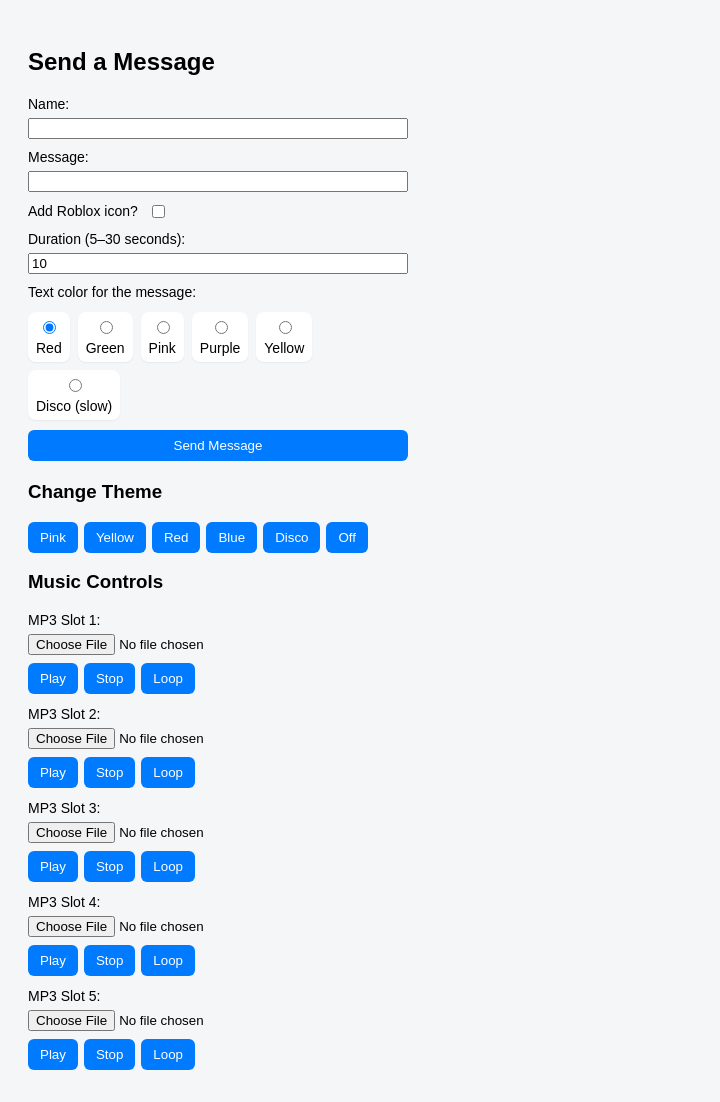
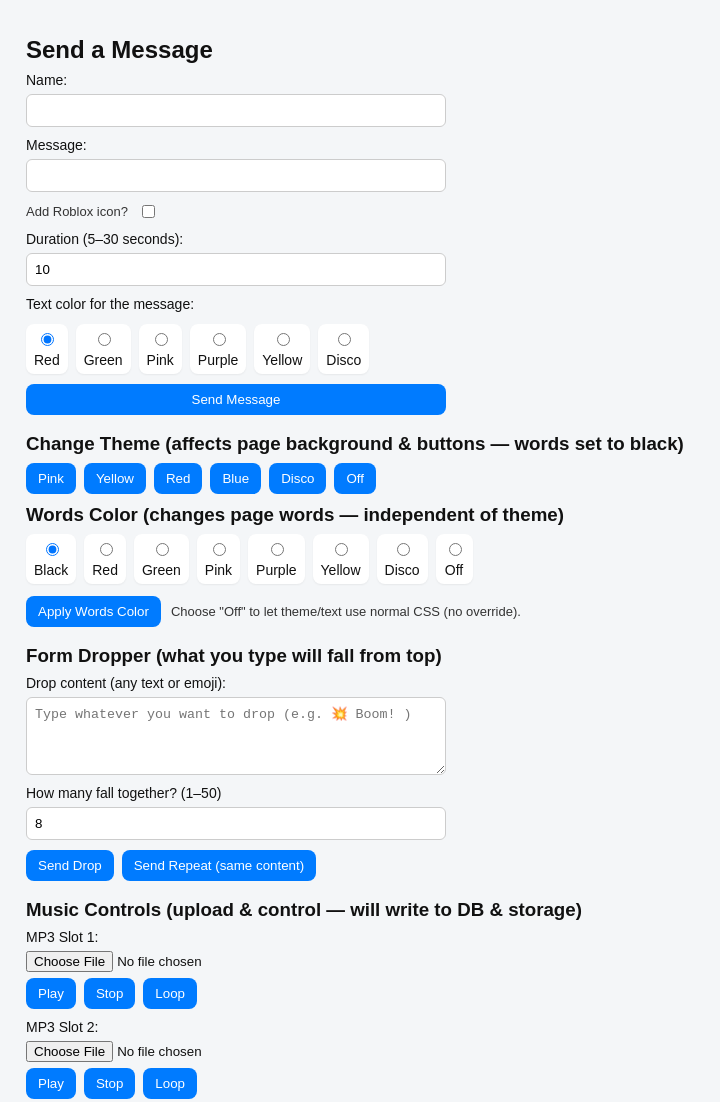
Before and after one commit to zezo20234/ADMIN, a plain HTML site: page index.html in a window 1280 px wide. Shown: the top 1102 px of the page, without its empty margins (0-720 px from the left). Drawn offline with Linux system fonts and the light colour scheme.

Commit message:
Update index.html

```diff
--- a/index.html
+++ b/index.html
@@ -1,18 +1,23 @@
 <!DOCTYPE html>
 <html lang="en">
 <head>
-  <meta charset="UTF-8" />
-  <title>Message Sender (with text color)</title>
+  <meta charset="utf-8" />
+  <title>Sender — Messages / Themes / Words Color / Drop Form</title>
   <style>
-    body { font-family: Arial, sans-serif; padding: 20px; background:#f4f6f8; }
-    form { display: grid; gap: 10px; max-width: 380px; margin-bottom:20px; }
-    label { font-size: 14px; display:flex; flex-direction:column; gap:6px; }
-    button { padding: 8px 12px; border: none; border-radius: 6px; background: #007bff; color: white; cursor: pointer; }
-    button:hover { opacity: 0.9; }
-    .theme-buttons, .music-controls { display:flex; gap:6px; flex-wrap:wrap; margin:8px 0; }
-    .music-slot { margin-bottom:12px; }
+    body { font-family: Arial, sans-serif; padding: 18px; background:#f4f6f8; color:#111; }
+    h2,h3 { margin:10px 0 8px; }
+    form { display:grid; gap:10px; max-width:420px; margin-bottom:18px; }
+    label { font-size:14px; display:flex; flex-direction:column; gap:6px; }
+    input[type="text"], input[type="number"], textarea { padding:8px; border-radius:6px; border:1px solid #ccc; }
+    button { padding:8px 12px; border:none; border-radius:8px; background:#007bff; color:white; cursor:pointer; }
+    button:hover { opacity:0.9; }
+    .row { display:flex; gap:8px; flex-wrap:wrap; align-items:center; }
+    .theme-buttons, .music-controls { display:flex; gap:8px; flex-wrap:wrap; margin:6px 0; }
     .color-options { display:flex; gap:8px; flex-wrap:wrap; margin-top:6px; }
     .color-options label { display:inline-flex; align-items:center; gap:6px; padding:6px 8px; border-radius:8px; background:#fff; box-shadow:0 1px 2px rgba(0,0,0,0.06); cursor:pointer; }
+    .music-slot { margin-bottom:10px; }
+    textarea { min-height:60px; resize:vertical; }
+    .small { font-size:13px; color:#333; }
   </style>
 </head>
 <body>
@@ -29,7 +34,7 @@
     </label>
 
     <label style="flex-direction:row; align-items:center; gap:10px;">
-      <span>Add Roblox icon?</span>
+      <span class="small">Add Roblox icon?</span>
       <input type="checkbox" id="robloxCheck">
     </label>
 
@@ -46,14 +51,14 @@
         <label><input type="radio" name="textColor" value="pink"> Pink</label>
         <label><input type="radio" name="textColor" value="purple"> Purple</label>
         <label><input type="radio" name="textColor" value="yellow"> Yellow</label>
-        <label><input type="radio" name="textColor" value="disco"> Disco (slow)</label>
+        <label><input type="radio" name="textColor" value="disco"> Disco</label>
       </div>
     </label>
 
     <button type="submit">Send Message</button>
   </form>
 
-  <h3>Change Theme</h3>
+  <h3>Change Theme (affects page background & buttons — words set to black)</h3>
   <div class="theme-buttons">
     <button type="button" onclick="sendTheme('pink')">Pink</button>
     <button type="button" onclick="sendTheme('yellow')">Yellow</button>
@@ -63,7 +68,39 @@
     <button type="button" onclick="sendTheme('off')">Off</button>
   </div>
 
-  <h3>Music Controls</h3>
+  <h3>Words Color (changes page words — independent of theme)</h3>
+  <div class="color-options" style="margin-bottom:12px;">
+    <label><input type="radio" name="wordsColor" value="black" checked> Black</label>
+    <label><input type="radio" name="wordsColor" value="red"> Red</label>
+    <label><input type="radio" name="wordsColor" value="green"> Green</label>
+    <label><input type="radio" name="wordsColor" value="pink"> Pink</label>
+    <label><input type="radio" name="wordsColor" value="purple"> Purple</label>
+    <label><input type="radio" name="wordsColor" value="yellow"> Yellow</label>
+    <label><input type="radio" name="wordsColor" value="disco"> Disco</label>
+    <label><input type="radio" name="wordsColor" value="off"> Off</label>
+  </div>
+  <div class="row" style="gap:10px; margin-bottom:18px;">
+    <button type="button" onclick="sendWordsColor()">Apply Words Color</button>
+    <span class="small">Choose "Off" to let theme/text use normal CSS (no override).</span>
+  </div>
+
+  <h3>Form Dropper (what you type will fall from top)</h3>
+  <form id="dropForm">
+    <label>
+      Drop content (any text or emoji):
+      <textarea id="dropContent" placeholder="Type whatever you want to drop (e.g. 💥 Boom! )"></textarea>
+    </label>
+    <label>
+      How many fall together? (1–50)
+      <input type="number" id="dropCount" min="1" max="50" value="8" required>
+    </label>
+    <div class="row">
+      <button type="submit">Send Drop</button>
+      <button type="button" onclick="sendDrop('repeat')">Send Repeat (same content)</button>
+    </div>
+  </form>
+
+  <h3>Music Controls (upload & control — will write to DB & storage)</h3>
   <div id="musicSlots"></div>
 
   <!-- Firebase SDK -->
@@ -72,6 +109,7 @@
   <script src="https://www.gstatic.com/firebasejs/9.22.2/firebase-storage-compat.js"></script>
 
   <script>
+    // ---------- Firebase config ----------
     const firebaseConfig = {
       apiKey: "AIzaSyAjeXycCBhYoAU-0iiC4LbSTylKrrThN8Y",
       authDomain: "sharplabubu.firebaseapp.com",
@@ -82,15 +120,13 @@
       appId: "1:596148393481:web:4f822d86c44a13bd810ad8",
       measurementId: "G-4M25R3BF08"
     };
-
     firebase.initializeApp(firebaseConfig);
     const db = firebase.database();
     const storage = firebase.storage();
 
-    // send message
+    // ---------- Messages ----------
     document.getElementById("msgForm").addEventListener("submit", (e) => {
       e.preventDefault();
-
       const name = document.getElementById("name").value.trim();
       const msg = document.getElementById("message").value.trim();
       const roblox = document.getElementById("robloxCheck").checked;
@@ -98,7 +134,6 @@
       const colorRadios = document.querySelectorAll('input[name="textColor"]');
       let textColor = 'red';
       for (const r of colorRadios) if (r.checked) { textColor = r.value; break; }
-
       if (!name || !msg) return;
 
       const messageData = {
@@ -106,8 +141,8 @@
         name: name,
         roblox: !!roblox,
         text: msg,
-        textColor: textColor,        // new field
-        duration: duration * 1000,   // milliseconds
+        textColor: textColor,
+        duration: duration * 1000,
         timestamp: Date.now()
       };
 
@@ -116,12 +151,50 @@
       document.querySelector('input[name="textColor"][value="red"]').checked = true;
     });
 
-    // theme
+    // ---------- Theme (background & buttons, words forced black by theme) ----------
     function sendTheme(theme) {
       db.ref("theme").set({ mode: theme, timestamp: Date.now() });
     }
 
-    // create 5 slots with file upload
+    // ---------- Words color (separate from theme) ----------
+    function sendWordsColor() {
+      const selected = document.querySelector('input[name="wordsColor"]:checked')?.value || "black";
+      // values: black, red, green, pink, purple, yellow, disco, off
+      db.ref("wordsColor").set({ mode: selected, timestamp: Date.now() });
+    }
+
+    // ---------- Form Dropper ----------
+    document.getElementById("dropForm").addEventListener("submit", (e) => {
+      e.preventDefault();
+      const content = document.getElementById("dropContent").value.trim();
+      let count = parseInt(document.getElementById("dropCount").value) || 8;
+      if (!content) return alert("Enter drop content");
+      count = Math.max(1, Math.min(50, count));
+      const dropData = {
+        id: Date.now().toString() + "_" + Math.random().toString(36).slice(2,8),
+        content,
+        count,
+        timestamp: Date.now()
+      };
+      db.ref("drops").push(dropData);
+      e.target.reset();
+    });
+
+    // helper to quickly send same drop (useful during testing)
+    function sendDrop(mode) {
+      const content = document.getElementById("dropContent").value.trim() || "✨";
+      let count = parseInt(document.getElementById("dropCount").value) || 8;
+      count = Math.max(1, Math.min(50, count));
+      const dropData = {
+        id: Date.now().toString() + "_" + Math.random().toString(36).slice(2,8),
+        content,
+        count,
+        timestamp: Date.now()
+      };
+      db.ref("drops").push(dropData);
+    }
+
+    // ---------- Music slots (kept from your previous sender) ----------
     const musicSlotsDiv = document.getElementById("musicSlots");
     for (let i=1; i<=5; i++) {
       const slot = document.createElement("div");
@@ -151,7 +224,6 @@
         return;
       }
 
-      // upload file to storage (overwrites slotN.mp3)
       const storageRef = storage.ref("music/slot" + slot + ".mp3");
       storageRef.put(file).then(() => {
         storageRef.getDownloadURL().then((url) => {
```
